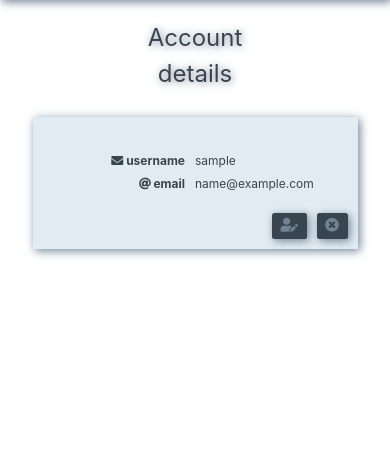
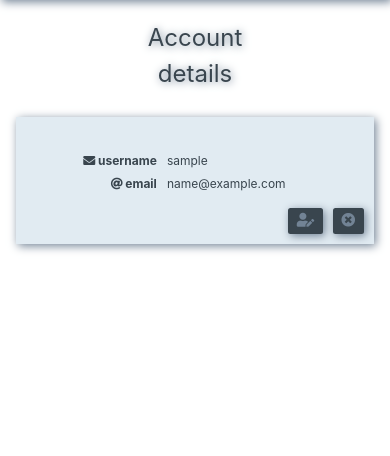
Before and after one commit to Code-Institute-Submissions/neringabickmore-scribbles, a Flask app: page /profile in a window 390 px wide. Shown: the part 120-576 px from the top of the page. Run offline with Flask 2, Linux system fonts and the light colour scheme; the visitor is signed in with stand-in values (Sample User, id 1); a database or web service that is not in the repository returns one stand-in record (values such as "Sample title"); some libraries are stand-ins or nearby versions.

Commit message:
Changed profile content layout on mobile

```diff
--- a/templates/pages/profile.html
+++ b/templates/pages/profile.html
@@ -18,14 +18,14 @@
 
     <!-- User Details -->
     <div class="row justify-content-center mb-4">
-        <div class="col-10 col-sm-5 access-box p-2 ">
-            <dl class="row mt-5 profile">
+        <div class="col-11 col-sm-5 access-box p-2">
+            <dl class="row mt-5 profile m-2">
                 <!-- Username -->
-                <dt class="col-6"><i class="fas fa-envelope" aria-hidden="true"></i> username</dt>
-                <dd> {{ user.username }} </dd>
+                <dt class="col-5"><i class="fas fa-envelope" aria-hidden="true"></i> username</dt>
+                <dd class="col-7"> {{ user.username }} </dd>
                 <!-- Email Address -->
-                <dt class="col-6"><i class="fas fa-at pr-1" aria-hidden="true"></i>email</dt>
-                <dd> {{ user.email }} </dd>
+                <dt class="col-5"><i class="fas fa-at pr-1" aria-hidden="true"></i>email</dt>
+                <dd class="col-7"> {{ user.email }} </dd>
             </dl>
 
             <!-- Action Buttons -->
```
